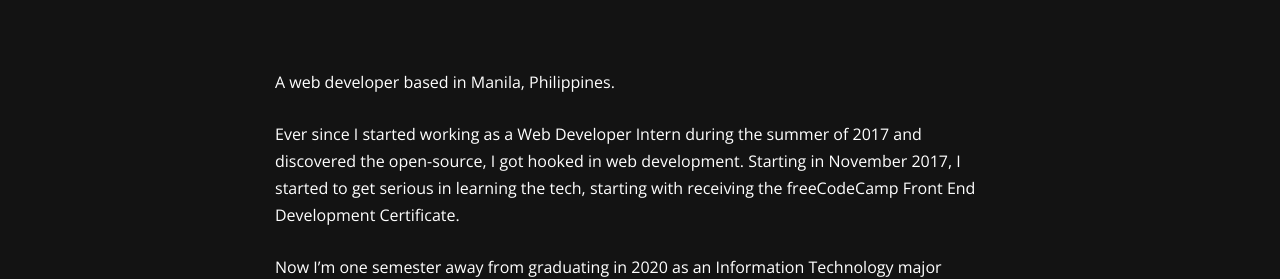
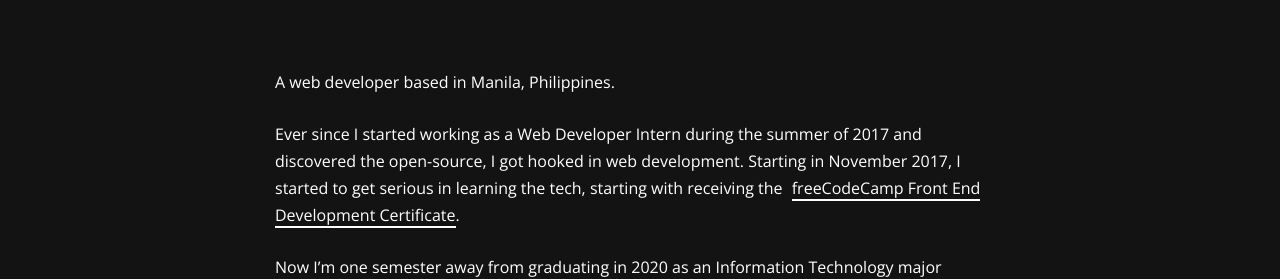
Before and after one commit to jorenrui/portfolio-v2, a React (Create React App) app: page / in a window 1280 px wide. Shown: the part 2080-2359 px from the top of the page. Built offline with nearby package versions, Linux system fonts and the light colour scheme.

Commit message:
Update text link

```diff
--- a/src/components/AboutSection/AboutMe.js
+++ b/src/components/AboutSection/AboutMe.js
@@ -25,8 +25,15 @@ function AboutMe() {
 					got hooked in web development. Starting in November 2017, I
 					started to get serious in learning the tech, starting with
 					receiving the{' '}
-					<span className="highlight-hover">freeCodeCamp</span> Front
-					End Development Certificate.
+					<span className="highlight-hover"></span>
+					<a
+						target="_blank"
+						href="https://www.freecodecamp.org/certification/merakireal/legacy-front-end"
+						rel="noopener noreferrer"
+						className="text-link-primary"
+					>
+						freeCodeCamp Front End Development Certificate
+					</a>.
 				</p>
 				<p>
 					Now I’m one semester away from graduating in 2020 as an{' '}
--- a/src/index.css
+++ b/src/index.css
@@ -96,6 +96,20 @@ a.text-link {
 	border-bottom: 3px solid #131313;
 }
 
+a.text-link-primary {
+	color: #fff;
+	margin-left: 5px;
+	text-decoration: none;
+	border-bottom: 2px solid #fff;
+}
+
+a.text-link-primary:hover,
+a.text-link-primary:active,
+a.text-link-primary:focus {
+	color: #f9f871;
+	border-bottom: 2px solid #f9f871;
+}
+
 a.link {
 	color: #131313;
 	text-decoration: none;
```
